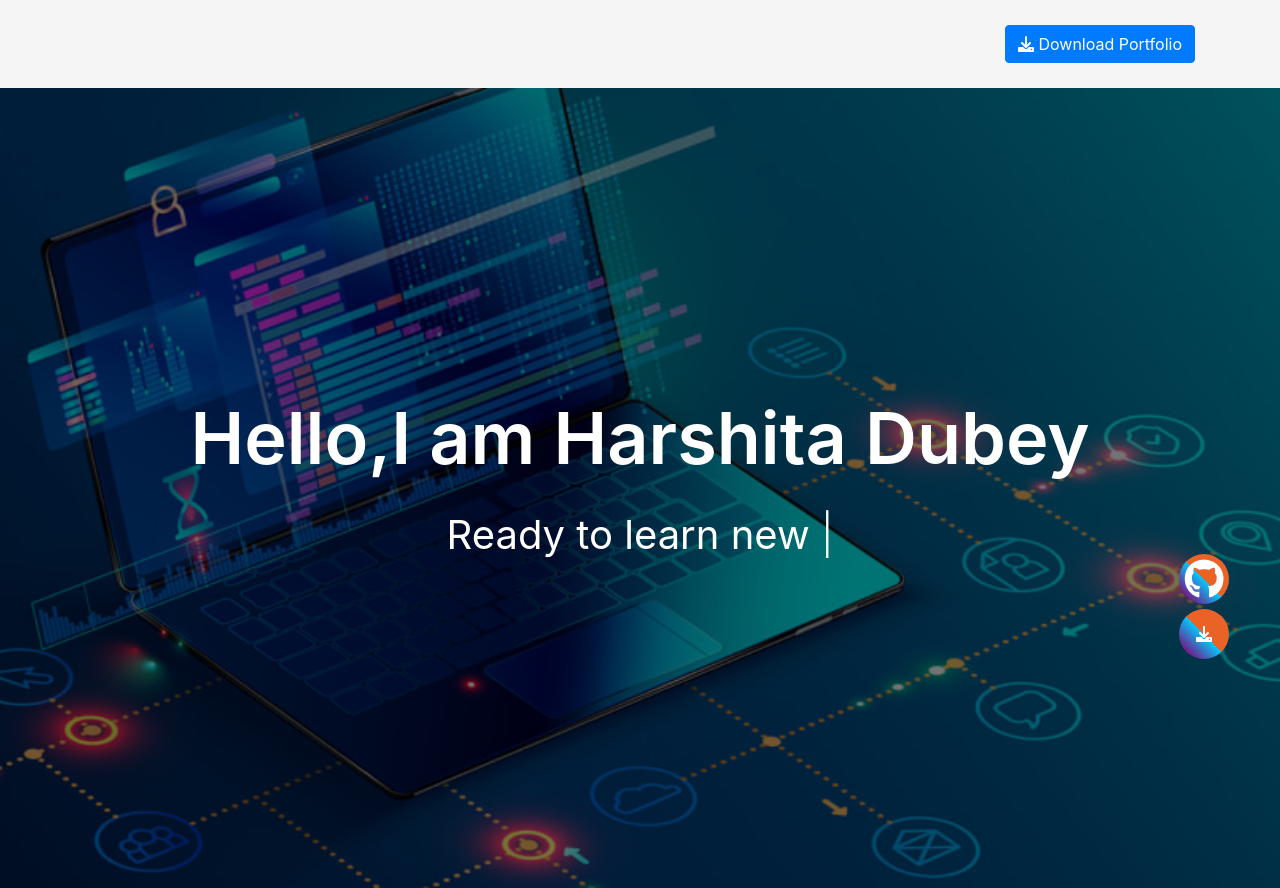
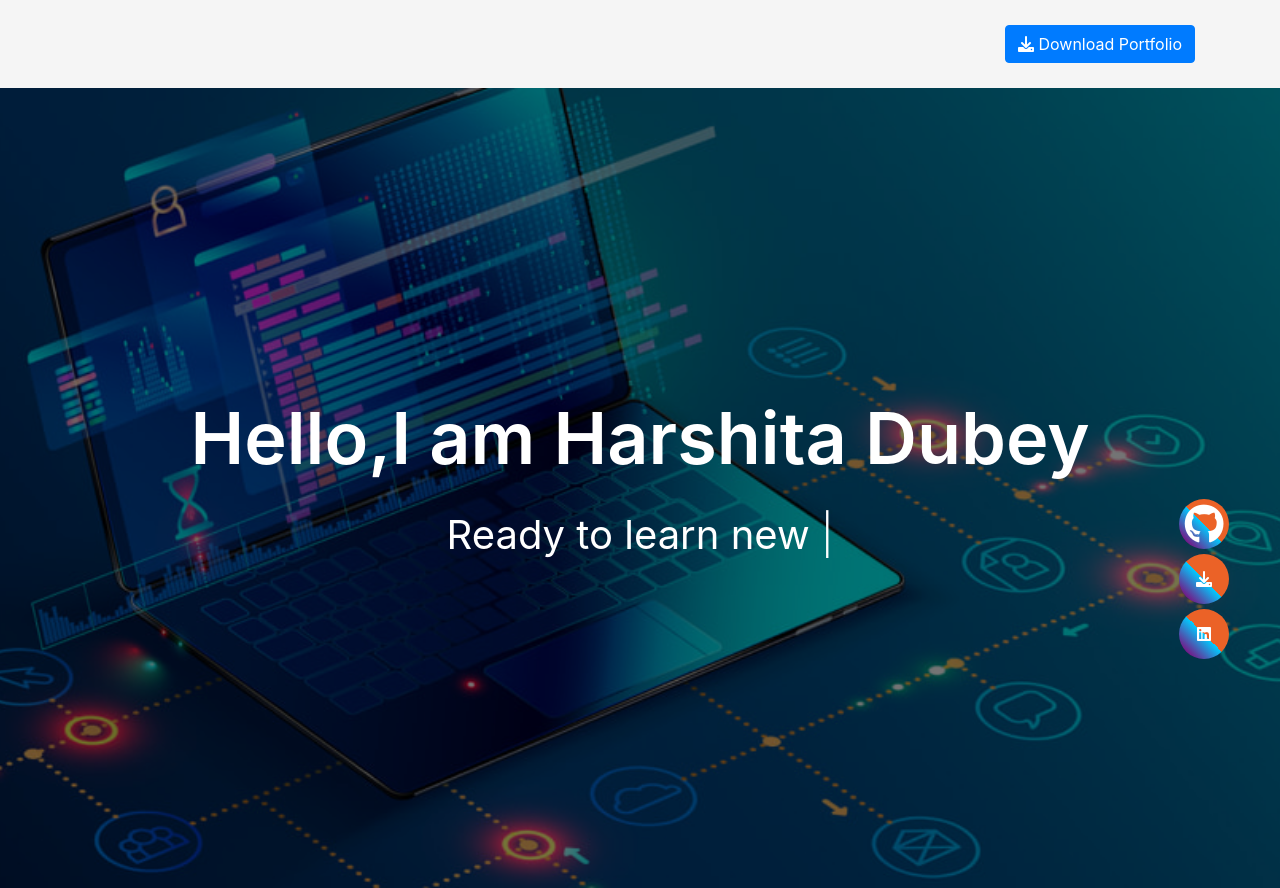
Before and after one commit to harshitadubey/harshitadubey.github.io, a plain HTML site: page index.html in a window 1280 px wide. Shown: the top 888 px of the page. Drawn offline with Linux system fonts and the light colour scheme.

Commit message:
added linkedIn link

```diff
--- a/index.html
+++ b/index.html
@@ -416,6 +416,7 @@
             <span class="tooltiptext">github</span></a>
         </div>
       </li>
+
       <li>
         <div class="iconbutton">
           <a href="document/Harshita_CV.pdf" data-initialized="true" target="_blank"><i
@@ -423,7 +424,13 @@
             <span class="tooltiptext">download</span></a>
         </div>
       </li>
-
+      <li>
+        <div class="iconbutton">
+          <a href="https://www.linkedin.com/in/harshita-dubey-20b25a207/" data-initialized="true" target="_blank"><i
+              class="fa-brands fa-linkedin faa-ring animated"></i>
+            <span class="tooltiptext">Linkdin</span></a>
+        </div>
+      </li>
       <!-- <li>
         <div class="iconbutton">
 
```
